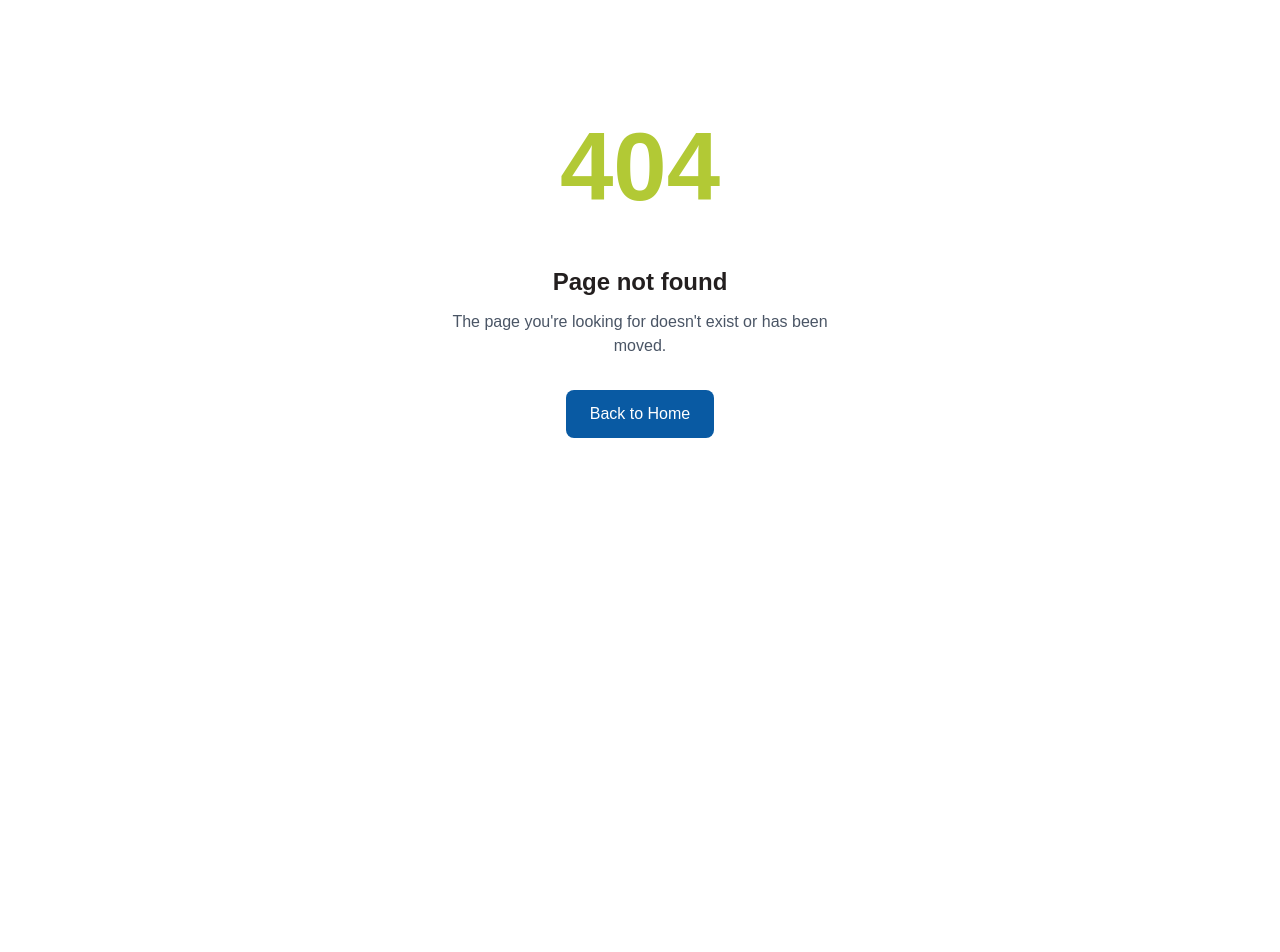
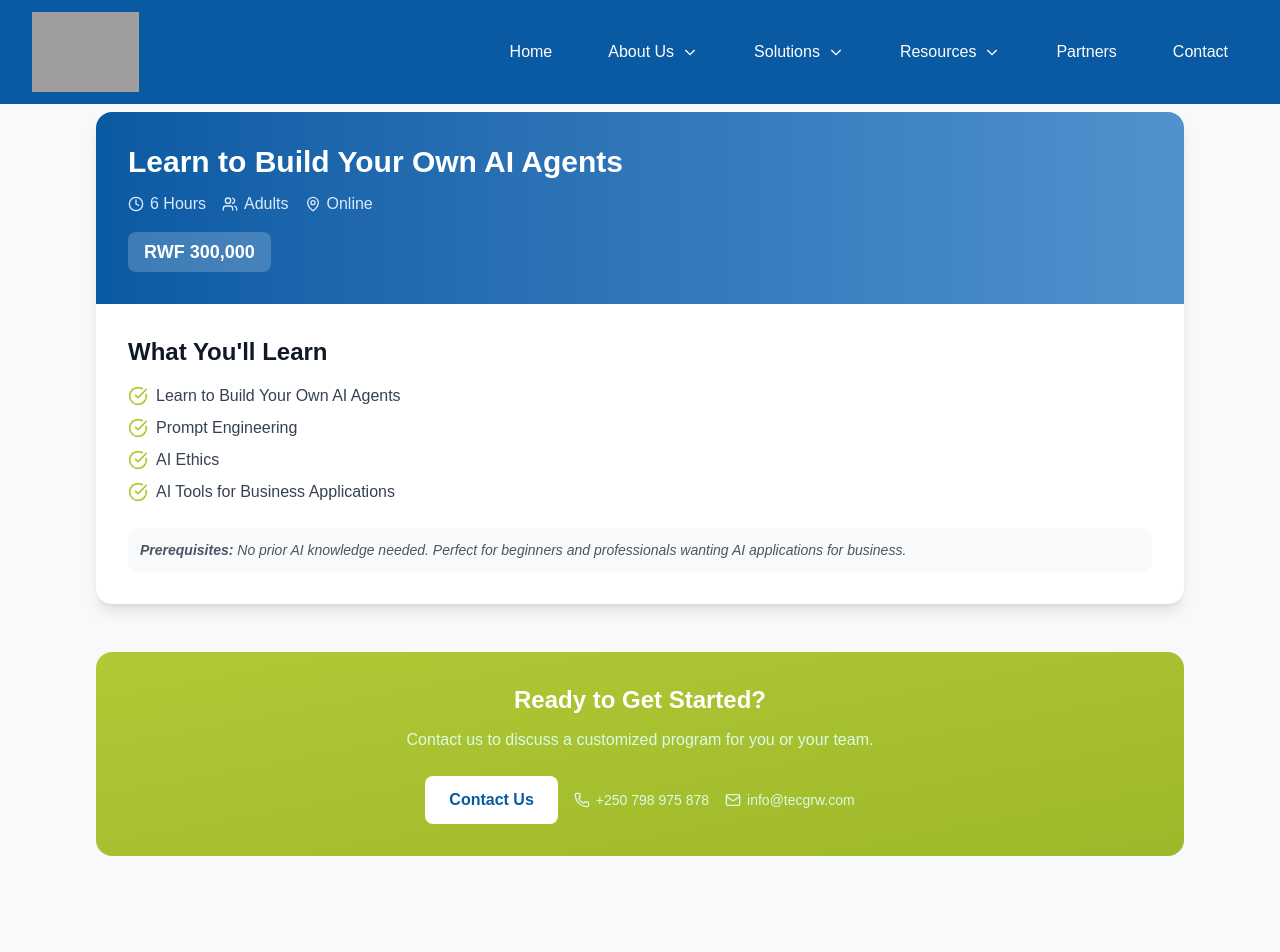
Before and after one commit to tecGrwLtd/tecgrw-website, a Next.js app: page /solutions/ai-education/short-course-for-adults in a window 1280 px wide. Before the commit this address had no page. Shown: the top 952 px of the page. Before the commit the page ends 800 px from the top, so only its background shows below. Built offline with nearby package versions, Linux system fonts and the light colour scheme; grey boxes are pictures that could not be loaded.

Commit message:
refactor(ai-education): add customized course page

```diff
--- /dev/null
+++ b/src/app/(main)/solutions/ai-education/short-course-for-adults/page.js
@@ -0,0 +1,9 @@
+import ShortCustomizedCourse from "@/components/education/ShortCustomizedCourse"
+
+const ShortCourse = () => {
+    return (
+        <ShortCustomizedCourse />
+    )
+}
+
+export default ShortCourse;
--- /dev/null
+++ b/src/components/education/ShortCustomizedCourse.js
@@ -0,0 +1,73 @@
+"use client";
+
+import Link from 'next/link';
+import { Clock, Users, MapPin, CheckCircle, Phone, Mail } from 'lucide-react';
+
+const ShortCustomizedCourse = () => {
+  const courseFeatures = [
+    'Learn to Build Your Own AI Agents',
+    'Prompt Engineering',
+    'AI Ethics',
+    'AI Tools for Business Applications',
+  ];
+
+  return (
+    <section className="py-12 px-4 sm:px-6 lg:px-8 max-w-6xl mx-auto">
+      {/* Course Card */}
+      <div className="bg-white rounded-2xl shadow-lg overflow-hidden">
+        {/* Header */}
+        <div className="bg-gradient-to-r from-[#095aa3] to-[#4f93ce] text-white p-6 sm:p-8">
+          <h2 className="text-2xl sm:text-3xl font-bold mb-3">Learn to Build Your Own AI Agents</h2>
+          <div className="flex flex-wrap gap-4 text-blue-100 text-sm sm:text-base">
+            <span className="flex items-center gap-1.5"><Clock className="w-4 h-4" /> 6 Hours</span>
+            <span className="flex items-center gap-1.5"><Users className="w-4 h-4" /> Adults</span>
+            <span className="flex items-center gap-1.5"><MapPin className="w-4 h-4" /> Online</span>
+          </div>
+          <div className="mt-4 inline-block bg-white/20 rounded-lg px-4 py-1.5 text-lg font-semibold">
+            RWF 300,000
+          </div>
+        </div>
+
+        {/* Course Details */}
+        <div className="p-6 sm:p-8">
+          <h3 className="text-xl sm:text-2xl font-semibold text-gray-900 mb-4">What You'll Learn</h3>
+          <ul className="space-y-2 mb-6">
+            {courseFeatures.map((feature, idx) => (
+              <li key={idx} className="flex items-center gap-2 text-gray-700">
+                <CheckCircle className="w-5 h-5 text-[#b2c935]" /> {feature}
+              </li>
+            ))}
+          </ul>
+
+          <p className="text-sm text-gray-600 italic bg-gray-50 p-3 rounded-lg">
+            <strong>Prerequisites:</strong> No prior AI knowledge needed. Perfect for beginners and professionals wanting AI applications for business.
+          </p>
+        </div>
+      </div>
+
+      {/* CTA Section */}
+      <div className="mt-12 bg-gradient-to-br from-[#b2c935] to-[#9db82a] rounded-2xl p-6 sm:p-8 text-white text-center">
+        <h3 className="text-xl sm:text-2xl font-bold mb-3">Ready to Get Started?</h3>
+        <p className="text-green-100 mb-6">Contact us to discuss a customized program for you or your team.</p>
+        <div className="flex flex-col sm:flex-row justify-center gap-4">
+          <Link
+            href="/contact"
+            className="flex-1 sm:flex-none w-full sm:w-auto text-center py-3 px-6 bg-white text-[#095aa3] font-semibold rounded-lg hover:bg-blue-50 transition-colors duration-200"
+          >
+            Contact Us
+          </Link>
+          <div className="flex flex-col sm:flex-row gap-4 text-sm justify-center">
+            <a href="tel:+250798975878" className="flex items-center gap-1.5 text-green-100 hover:text-white transition-colors">
+              <Phone className="w-4 h-4" /> +250 798 975 878
+            </a>
+            <a href="mailto:info@tecgrw.com" className="flex items-center gap-1.5 text-green-100 hover:text-white transition-colors">
+              <Mail className="w-4 h-4" /> info@tecgrw.com
+            </a>
+          </div>
+        </div>
+      </div>
+    </section>
+  );
+};
+
+export default ShortCustomizedCourse;
```
